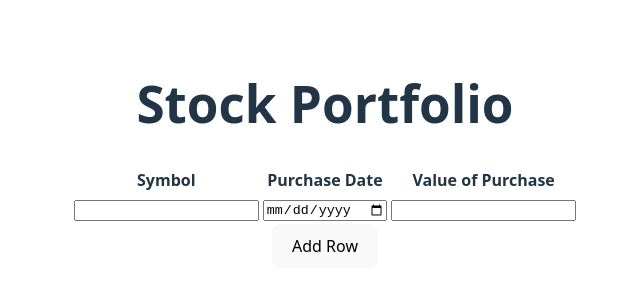
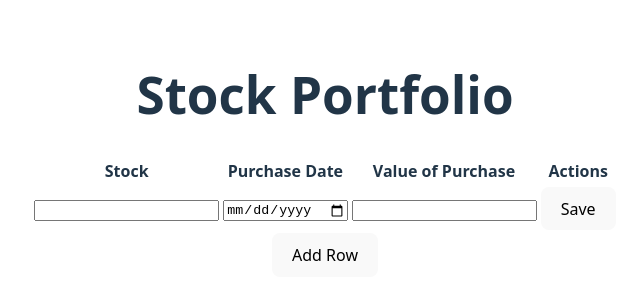
Before and after one commit to Portalyzer/portalyzer, a React (Vite) app in the folder stock-portfolio-app/: page / in a window 1280 px wide. Shown: the part 246-546 px from the top of the page, without its empty margins (315-955 px from the left). Built offline with nearby package versions, Linux system fonts and the light colour scheme.

Commit message:
added save and edit buttons

```diff
--- a/stock-portfolio-app/src/App.tsx
+++ b/stock-portfolio-app/src/App.tsx
@@ -1,39 +1,40 @@
 import { useState } from 'react'
-import reactLogo from './assets/react.svg'
-import viteLogo from '/vite.svg'
 import './App.css'
 
 function App() {
-  const [rows, setRows] = useState([{ symbol: '', date: '', value: '' }])
+  const [rows, setRows] = useState([{ symbol: '', date: '', value: '', isEditable: true }])
 
-  const handleInputChange = (index: number, field: string, value: string) => {
+  const handleInputChange = (index: number, field: 'symbol' | 'date' | 'value', value: string) => {
     const updatedRows = [...rows]
-    updatedRows[index][field as keyof typeof updatedRows[number]] = value
+    updatedRows[index][field] = value
     setRows(updatedRows)
   }
 
   const addRow = () => {
-    setRows([...rows, { symbol: '', date: '', value: '' }])
+    setRows([...rows, { symbol: '', date: '', value: '', isEditable: true }])
   }
 
+  const toggleEdit = (index: number) => {
+    const updatedRows = [...rows]
+    updatedRows[index].isEditable = !updatedRows[index].isEditable
+    setRows(updatedRows)
+  }
 
   return (
     <>
-      <div>
-
-      </div>
       <h1>Stock Portfolio</h1>
       <div>
         <table>
           <thead>
             <tr>
-              <th>Symbol</th>
+              <th>Stock</th>
               <th>Purchase Date</th>
               <th>Value of Purchase</th>
+              <th>Actions</th>
             </tr>
           </thead>
           <tbody>
-              {rows.map((row, index) => (
+            {rows.map((row, index) => (
               <tr key={index}>
                 <td>
                   <input
@@ -42,6 +43,7 @@
                     onChange={(e) =>
                       handleInputChange(index, 'symbol', e.target.value)
                     }
+                    disabled={!row.isEditable}
                   />
                 </td>
                 <td>
@@ -51,6 +53,7 @@
                     onChange={(e) =>
                       handleInputChange(index, 'date', e.target.value)
                     }
+                    disabled={!row.isEditable}
                   />
                 </td>
                 <td>
@@ -60,7 +63,15 @@
                     onChange={(e) =>
                       handleInputChange(index, 'value', e.target.value)
                     }
+                    disabled={!row.isEditable}
                   />
+                </td>
+                <td>
+                  {row.isEditable ? (
+                    <button onClick={() => toggleEdit(index)}>Save</button>
+                  ) : (
+                    <button onClick={() => toggleEdit(index)}>Edit</button>
+                  )}
                 </td>
               </tr>
             ))}
```
